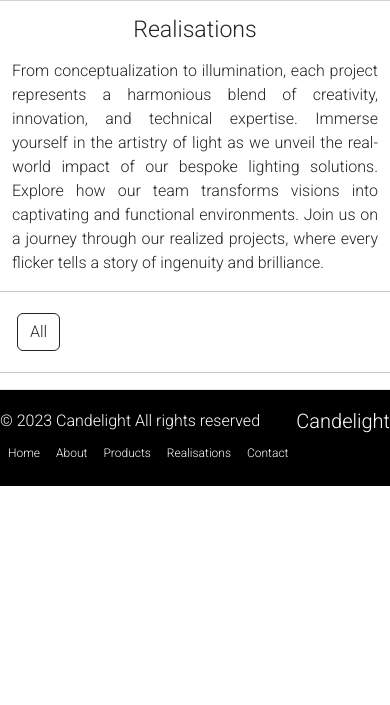
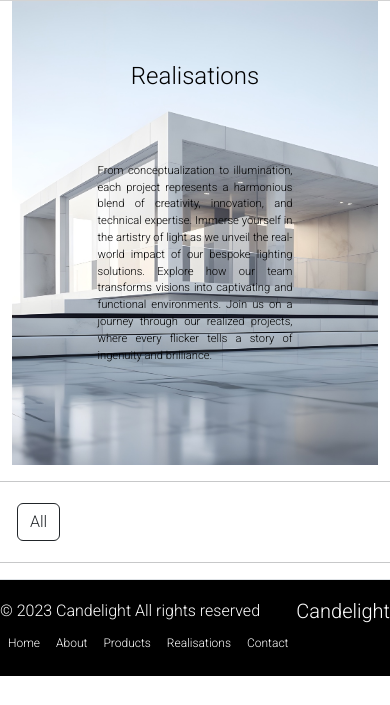
Before and after one commit to Szaitan/Candelight, a Django app: page /realisations in a window 390 px wide. Shown: the part 57-762 px from the top of the page. Run offline with Django 4.2, Linux system fonts and the light colour scheme; data that the repository does not hold is empty.

Commit message:
Rev. 05.01 - Many additional improvments: to navbar active when click, additional image to realisation, overall better look improvment

```diff
--- a/candelight_website/static/candelight_website/realisations_page/css/realisations_page.css
+++ b/candelight_website/static/candelight_website/realisations_page/css/realisations_page.css
@@ -1,21 +1,45 @@
+.first-container {
+    height: 55vh;
+    position: relative;
+    overflow: hidden; /* Ensure the text doesn't overflow on smaller screens */
+}
+
+.first-container-img {
+    width: 100%;
+    height: 100%; /* Use 100% height to fill the container */
+    object-fit: cover; /* Maintain aspect ratio and cover the entire container */
+}
+
+.first-container-text {
+    position: absolute;
+    top: 50%;
+    left: 50%;
+    transform: translate(-50%, -50%);
+    text-align: center; /* Center the text */
+    max-width: 80%; /* Adjust max-width as needed */
+    color: black; /* Set text color to contrast with the image */
+}
+
 .intro-title {
     text-align: center;
     margin: 15px 0px;
+    font-size: 2em; /* Increase font size for better readability */
 }
 
 .intro-text {
     text-align: justify;
     margin: 15px 0px;
+    font-size: 1.2em;
 }
 
 .realisation-image {
-    width: 310px;
-    height: 310px;
-    transition: transform 0.3s ease-in-out; /* Add a smooth transition effect */
+    max-width: 100%;
+    height: auto; /* Allow the image to resize while maintaining aspect ratio */
+    transition: transform 0.3s ease-in-out;
 }
 
 .realisation-image:hover {
-    transform: scale(1.05); /* Increase the scale on hover (adjust the value as needed) */
+    transform: scale(1.05);
 }
 
 .realisation-text {
@@ -30,3 +54,17 @@
 .realization-type-btn {
     margin: 5px;
 }
+
+@media only screen and (max-width: 768px) {
+    .first-container-text {
+        max-width: 90%; /* Adjust max-width for smaller screens */
+    }
+
+    .intro-title {
+        font-size: 1.5em; /* Adjust font size for smaller screens */
+    }
+
+    .intro-text {
+        font-size: 0.7em; /* Adjust font size for smaller screens */
+    }
+}
--- a/candelight_website/templates/candelight_website/about_page.html
+++ b/candelight_website/templates/candelight_website/about_page.html
@@ -73,8 +73,8 @@
                     <p>Committing to environmentally and socially responsible practices, contributing to a sustainable future for both the company and the broader community.</p>
                     <h5>Quality:</h5>
                     <p>Striving for excellence in all aspects of products, services, and operations, ensuring consistent quality to meet or exceed customer expectations.</p>
-                    <h5>Employee Well-Being:</h5>
-                    <p>Prioritizing the health, safety, and overall well-being of employees, fostering a positive work environment.</p>
+                    <h5>Collaboration:</h5>
+                    <p>Promoting teamwork and open communication, recognizing the collective strength of a collaborative and diverse workforce.</p>
                 </div>
             </div>
         </div>
@@ -91,8 +91,6 @@
                 <p>Encouraging creativity and continuous improvement to stay ahead in a dynamic market, fostering a culture of forward-thinking.</p>
                 <h5>Customer:</h5>
                 <p>Prioritizing customer needs and satisfaction, delivering exceptional products or services, and building strong, lasting relationships.</p>
-                <h5>Collaboration:</h5>
-                <p>Promoting teamwork and open communication, recognizing the collective strength of a collaborative and diverse workforce.</p>
             </div>
         </div>
         <div class="col-lg-6 right-side-split">
--- a/candelight_website/templates/candelight_website/realisations_page.html
+++ b/candelight_website/templates/candelight_website/realisations_page.html
@@ -17,13 +17,17 @@
 </div>
 
 
-<div class="container">
-    <h3 class="intro-title">Realisations</h3>
-    <p class="intro-text">From conceptualization to illumination, each project represents a harmonious blend of creativity, innovation, and
+<div class="container first-container">
+    <img src="{% static 'candelight_website/realisations_page/images/realisation-first-image.jpg' %}" class="first-container-img" alt="realisation-first-image">
+    <div class="first-container-text">
+        <h1 class="intro-title my-4">Realisations</h1>
+        <p class="intro-text py-5">From conceptualization to illumination, each project represents a harmonious blend of creativity, innovation, and
         technical expertise. Immerse yourself in the artistry of light as we unveil the real-world impact of our bespoke
         lighting solutions. Explore how our team transforms visions into captivating and functional environments.
         Join us on a journey through our realized projects, where every flicker tells a story of ingenuity
         and brilliance.</p>
+    </div>
+
 </div>
 <hr>
 
@@ -38,7 +42,7 @@
 <div class="container realizations-container">
     <div class="row this-row">
         {% for data in realization_data %}
-        <div class="col-lg-3">
+        <div class="col-xl-3 col-lg-4 col-md-6 col-sm-12">
             <img src="{{data.image_url}}" class="realisation-image mx-auto d-flex" alt="Realization-Image">
             <h5 class="objects-text">{{ data.title }}</h5>
             <p class="realisation-text">{{ data.description }}</p>
@@ -52,14 +56,18 @@
 <script>
     $(document).ready(function() {
         $('.realization-type-btn').click(function() {
+            // Remove the 'active' class from all buttons
+            $('.realization-type-btn').removeClass('active');
+
+            // Add the 'active' class to the clicked button
+            $(this).addClass('active');
+
             var typeId = $(this).data('type-id');
 
             // Handle "All" button separately
             if (typeId === 'all') {
                 typeId = 0; // Set a value to indicate no filtering
             }
-
-            console.log("Type ID sent in AJAX request:", typeId);
 
             $.ajax({
                 url: `/get_realizations/${typeId}/`,
--- a/candelight_website/views.py
+++ b/candelight_website/views.py
@@ -36,7 +36,6 @@ class IndexPageView(View):
 class AboutPageView(View):
     def get(self, request):
         year = get_date()
-        print(request.path)
         return render(request, "candelight_website/about_page.html", {
             "year": year,
         })
```
Also changed, not shown: candelight_website/static/candelight_website/about_page/css/about_page.css (+33 -3 lines), candelight_website/static/candelight_website/realisations_page/images/realisation-first-image.jpg (added).
